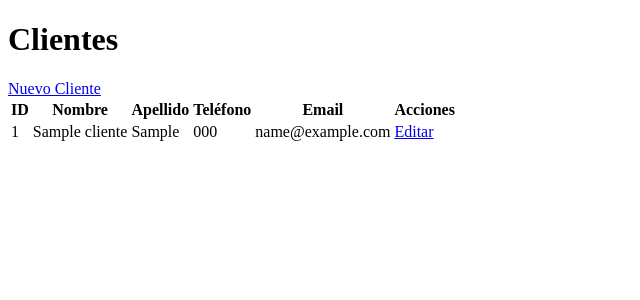
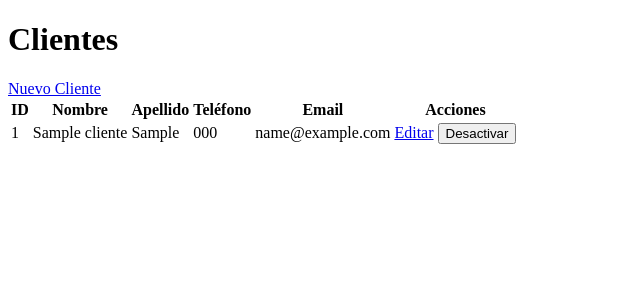
Before and after one commit to marisoltorres99/Turnero, a Flask app: page /clientes/ in a window 1280 px wide. Shown: the part 60-360 px from the top of the page, without its empty margins (0-640 px from the left). Run offline with Flask 3, Linux system fonts and the light colour scheme; tables that the repository leaves empty hold one stand-in row (values such as "Sample post").

Commit message:
baja logica

```diff
--- a/routes/clientes_routes.py
+++ b/routes/clientes_routes.py
@@ -44,3 +44,29 @@ def editar(id):
         return redirect(url_for("cliente.listar"))
 
     return render_template("clientes/form.html", cliente=cliente)
+
+@cliente_bp.route("/desactivar/<int:id>", methods=["POST"])
+def desactivar(id):
+    cliente = db.session.get(Cliente, id)
+
+    if not cliente:
+        return "Cliente no encontrado"
+
+    cliente.activo = False
+
+    db.session.commit()
+
+    return redirect(url_for("cliente.listar"))
+
+@cliente_bp.route("/activar/<int:id>", methods=["POST"])
+def activar(id):
+    cliente = db.session.get(Cliente, id)
+
+    if not cliente:
+        return "Cliente no encontrado"
+
+    cliente.activo = True
+
+    db.session.commit()
+
+    return redirect(url_for("cliente.listar"))
--- a/templates/clientes/listado.html
+++ b/templates/clientes/listado.html
@@ -37,6 +37,20 @@
 
             <td>
             <a href="{{ url_for('cliente.editar', id=c.id) }}">Editar</a>
+
+            {% if c.activo %}
+
+            <form method="POST" action="{{ url_for('cliente.desactivar', id=c.id) }}" style="display:inline;">
+                <button type="submit">Desactivar</button>
+            </form>
+
+            {% else %}
+
+            <form method="POST" action="{{ url_for('cliente.activar', id=c.id) }}" style="display:inline;">
+                <button type="submit">Activar</button>
+            </form>
+
+            {% endif %}
             </td>
 
         </tr>
```
